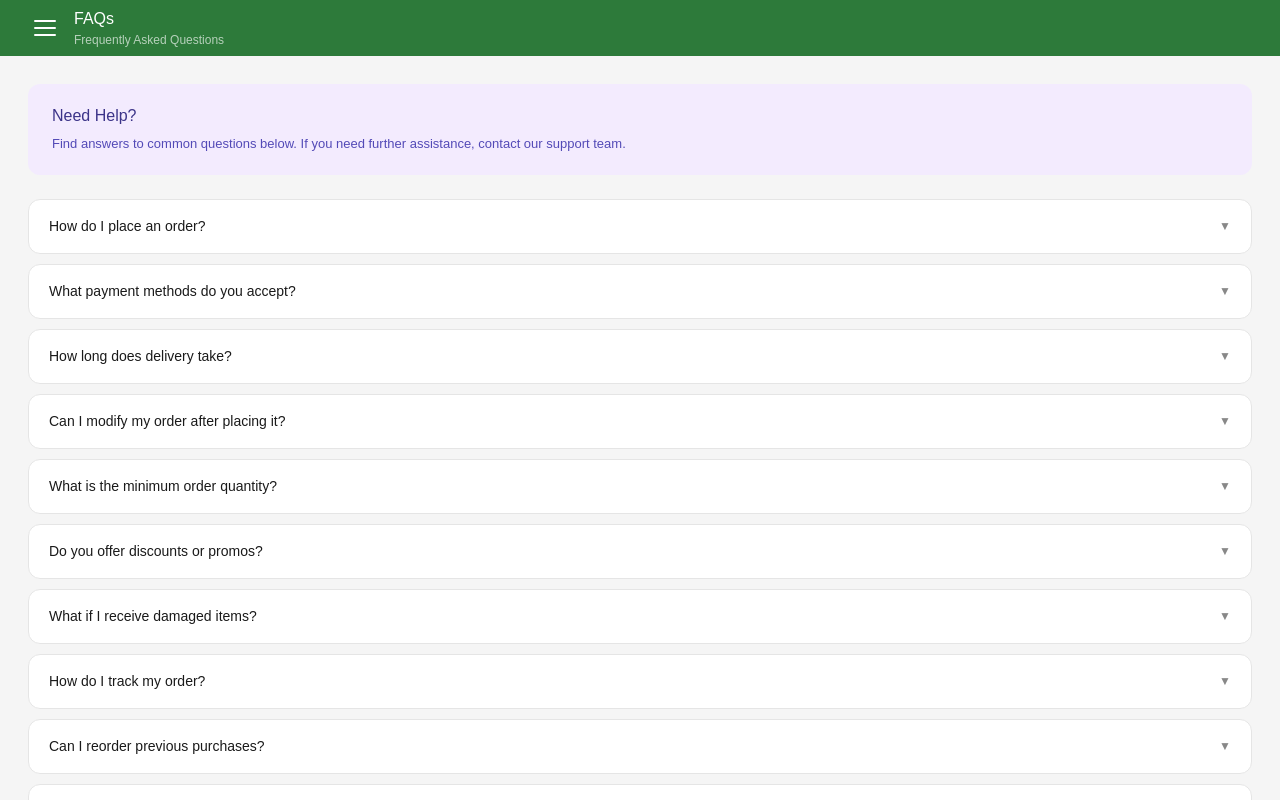
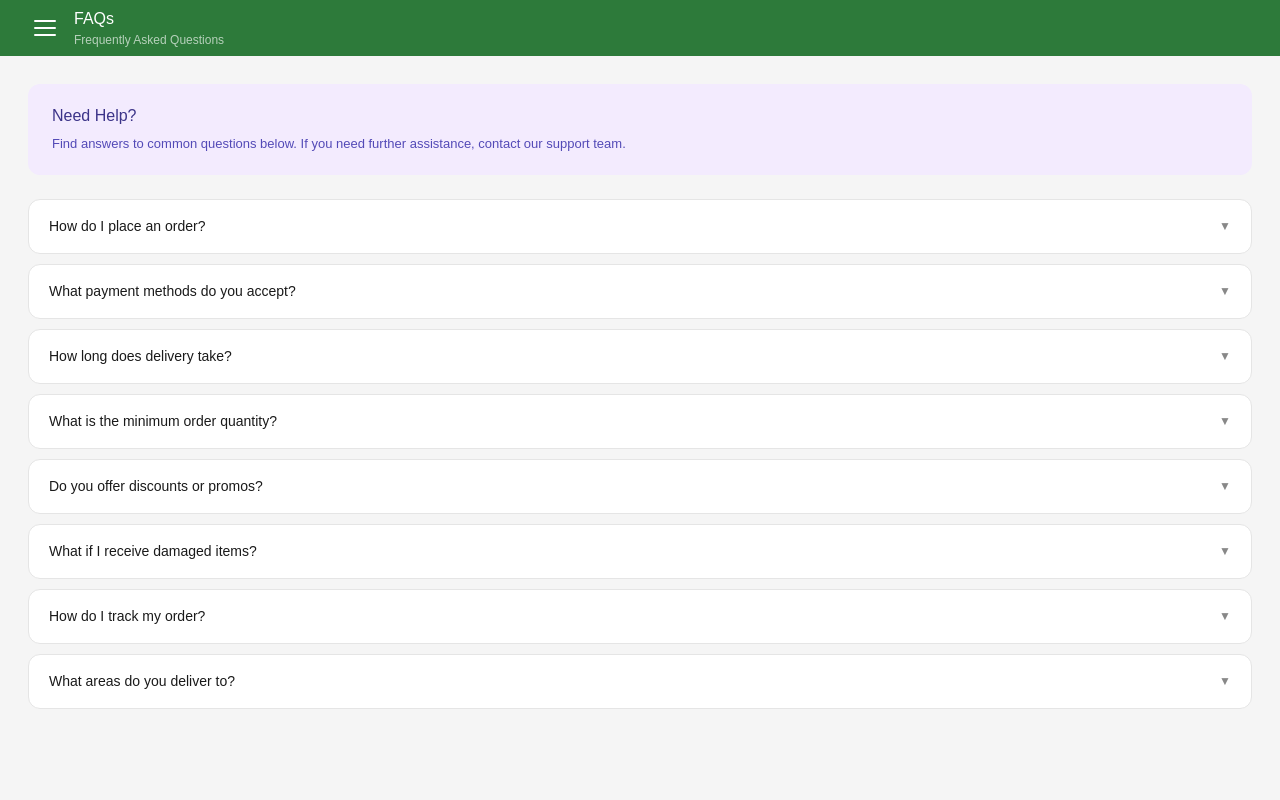
Before and after one commit to ken-masi/C-C, a Next.js app: page /faqs in a window 1280 px wide. Built offline with nearby package versions, Linux system fonts and the light colour scheme; no server answers.

Commit message:
FAQs Fix Customer

```diff
--- a/app/(customer)/faqs/FAQsPage.tsx
+++ b/app/(customer)/faqs/FAQsPage.tsx
@@ -12,11 +12,7 @@ const faqs = [
   },
   {
     q: "How long does delivery take?",
-    a: "Delivery usually takes 1–2 hours depending on your location and current order volume.",
-  },
-  {
-    q: "Can I modify my order after placing it?",
-    a: 'You may request modifications while your order is still in "Waiting" status. Once it moves to "Processing," changes can no longer be made.',
+    a: "Delivery time may vary depending on the customer's location and the availability of delivery personnel.",
   },
   {
     q: "What is the minimum order quantity?",
@@ -24,19 +20,15 @@ const faqs = [
   },
   {
     q: "Do you offer discounts or promos?",
-    a: "Yes! We regularly offer promos such as Buy 3 Get 1 Free. Check the Home page for current announcements and special offers.",
+    a: "Yes, discounts are available for selected customers. Promotions are also offered occasionally during special events and occasions.",
   },
   {
     q: "What if I receive damaged items?",
-    a: 'You may return damaged items through the My Orders page. Select the order and choose "Return" then provide details about the issue.',
+    a: 'If you receive a damaged item, please visit the Return Page to submit a return request. Once your request has been reviewed and approved, the damaged product will be replaced through delivery.',
   },
   {
     q: "How do I track my order?",
     a: "Go to My Orders to see real-time status updates: Waiting, Processing, Out For Delivery, and Received.",
-  },
-  {
-    q: "Can I reorder previous purchases?",
-    a: "Yes! In the My Orders page, find any past order and tap the Reorder button to quickly add the same items to your cart.",
   },
   {
     q: "What areas do you deliver to?",
```
